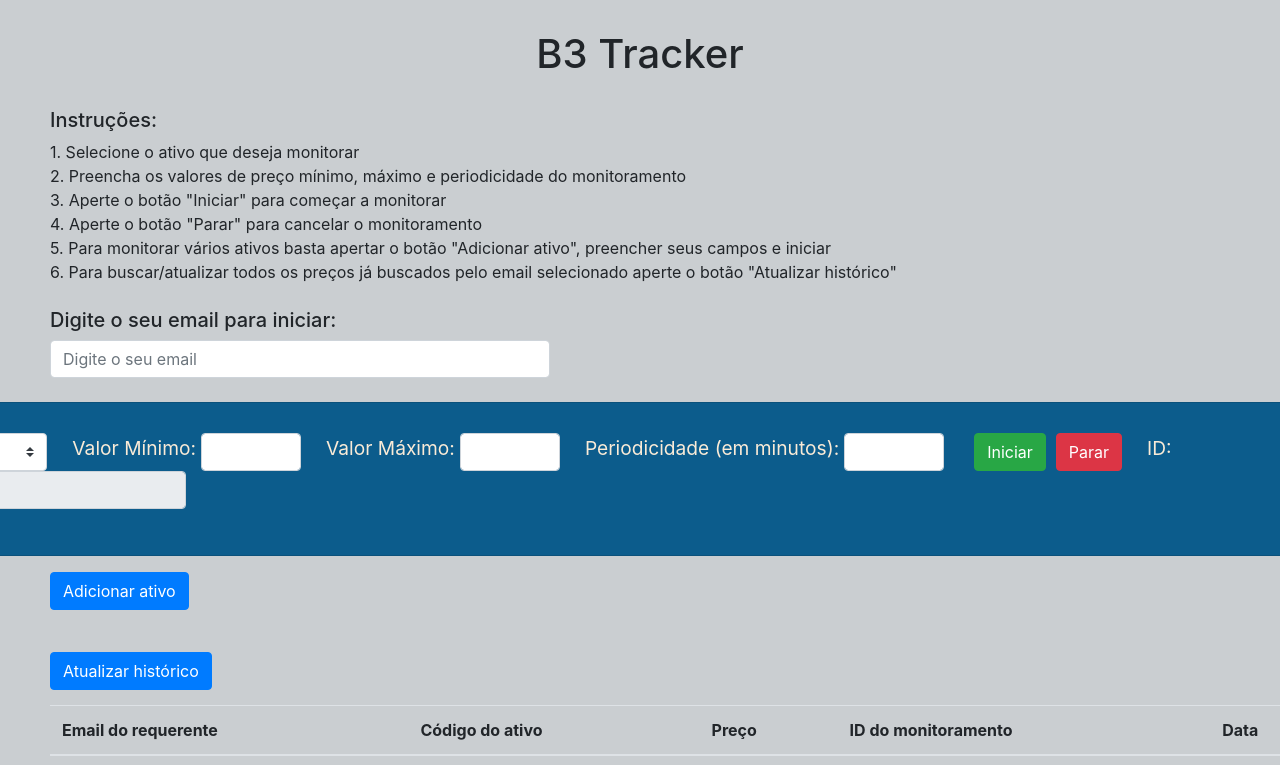
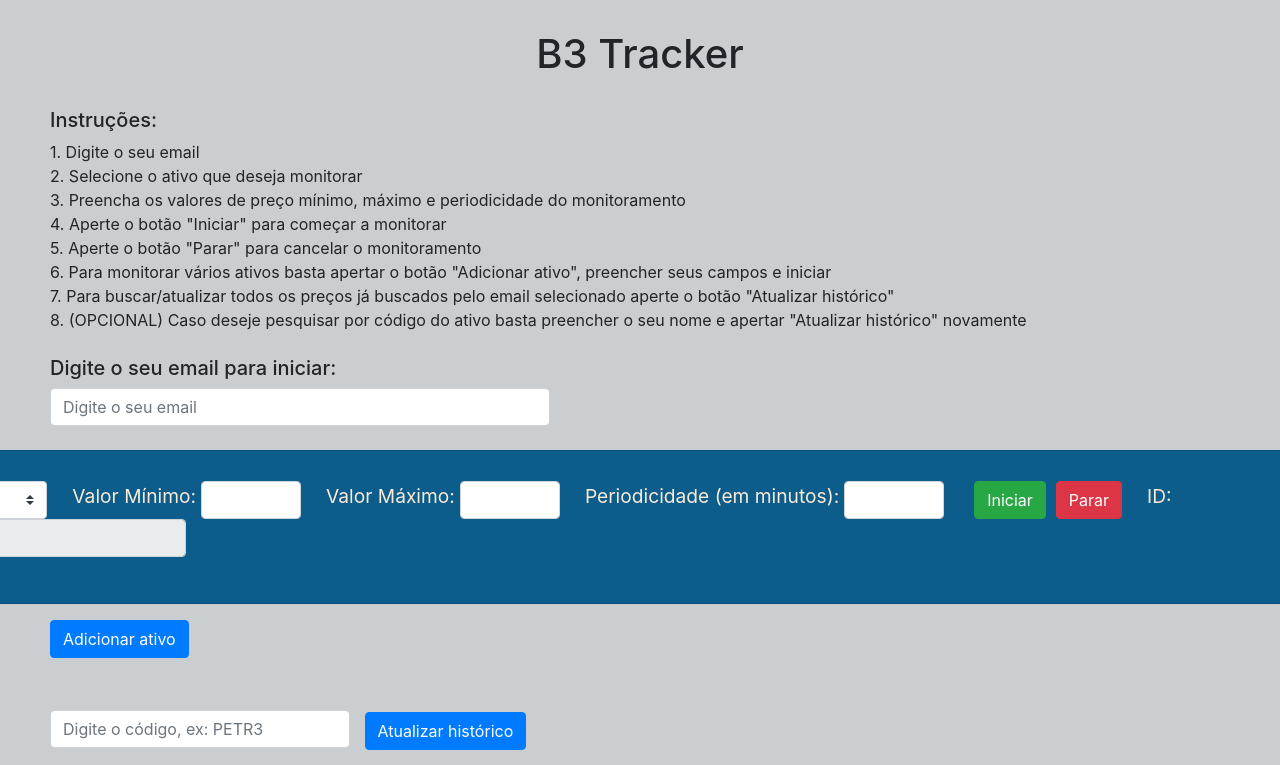
Before and after one commit to danielrpaiva/b3-tracker, a Django app: page /gui/ in a window 1280 px wide; the page is wider, and only the part inside the window is pictured. Shown: the top 765 px of that part. Run offline with Django 5.2, Linux system fonts and the light colour scheme; lists and menus that the app fills with data are empty; parts of the project's set-up code (start-up, migrations or seed data) failed here and were passed over; some libraries are stand-ins or nearby versions.

Commit message:
Adiciona pesquisa por Ticker

```diff
--- a/b3tracker/api/views.py
+++ b/b3tracker/api/views.py
@@ -78,13 +78,13 @@
             curr_order_quotes = OrderQuote.objects.all()
 
             if email_param:
-                curr_order_quotes = curr_order_quotes.filter(track_order__requester_email=email_param)
+                curr_order_quotes = curr_order_quotes.filter(track_order__requester_email__icontains=email_param)
 
             if ticker_param:
-                curr_order_quotes = curr_order_quotes.filter(track_order__ticker_code=ticker_param)
+                curr_order_quotes = curr_order_quotes.filter(track_order__ticker_code__icontains=ticker_param)
 
             if task_id_param:
-                curr_order_quotes = curr_order_quotes.filter(track_order__task_id=task_id_param)
+                curr_order_quotes = curr_order_quotes.filter(track_order__task_id__icontains=task_id_param)
 
             if min_price_param:
                 curr_order_quotes = curr_order_quotes.filter(quote_price__gte=min_price_param)
--- a/b3tracker/gui/static/css/mainpage.css
+++ b/b3tracker/gui/static/css/mainpage.css
@@ -16,6 +16,15 @@
     width: 100px;
     margin-right: 25px;
     margin-left: 5px;
+}
+
+.custom-input-2 {
+    display: inline;
+    width: 300px;
+    margin-right: 10px;
+    margin-left: 5px;
+    margin-left: 50px;
+    margin-top: 50px;
 }
 
 .custom-select {
@@ -57,11 +66,6 @@
     margin-bottom: 2px;
 }
 
-.custom-history-button {
-    margin-top: 40px;
-    margin-left: 50px;
-}
-
 #email-input {
     margin-left: 50px;
     width: 500px;
--- a/b3tracker/gui/static/js/mainpage.js
+++ b/b3tracker/gui/static/js/mainpage.js
@@ -65,10 +65,11 @@
 $("#get-history").click(() => {
 
     const email = $("#email-input").val();
+    const ticker = $("#search-ticker").val();
 
     if (validateEmail(email)) {
         $.ajax({
-            url: `/api/trackers?email=${email}`,
+            url: `/api/trackers?email=${email}&ticker=${ticker}`,
             type: "GET",
             success: (response) => {
 
--- a/b3tracker/gui/templates/mainpage.html
+++ b/b3tracker/gui/templates/mainpage.html
@@ -19,13 +19,14 @@
 
     <div class="custom-instructions">
         <h5>Instruções:</h5>
-        1. Selecione o ativo que deseja monitorar <br>
-        2. Preencha os valores de preço mínimo, máximo e periodicidade do monitoramento <br>
-        3. Aperte o botão "Iniciar" para começar a monitorar <br>
-        4. Aperte o botão "Parar" para cancelar o monitoramento <br>
-        5. Para monitorar vários ativos basta apertar o botão "Adicionar ativo", preencher seus campos e iniciar <br>
-        6. Para buscar/atualizar todos os preços já buscados pelo email selecionado aperte o botão "Atualizar histórico"<br>
-
+        1. Digite o seu email <br>
+        2. Selecione o ativo que deseja monitorar <br>
+        3. Preencha os valores de preço mínimo, máximo e periodicidade do monitoramento <br>
+        4. Aperte o botão "Iniciar" para começar a monitorar <br>
+        5. Aperte o botão "Parar" para cancelar o monitoramento <br>
+        6. Para monitorar vários ativos basta apertar o botão "Adicionar ativo", preencher seus campos e iniciar <br>
+        7. Para buscar/atualizar todos os preços já buscados pelo email selecionado aperte o botão "Atualizar histórico"<br>
+        8. (OPCIONAL) Caso deseje pesquisar por código do ativo basta preencher o seu nome e apertar "Atualizar histórico" novamente<br>
         <br>
 
         <h5>Digite o seu email para iniciar:</h5>
@@ -66,6 +67,7 @@
 
     <br>
 
+    <input type="text" id="search-ticker" class="form-control custom-input-2" name="search-ticker" placeholder="Digite o código, ex: PETR3">
     <button id="get-history" class="btn btn-primary custom-history-button">Atualizar histórico</button>
 
     <table class="table table-striped custom-table" id="tracker-history-table">
```
